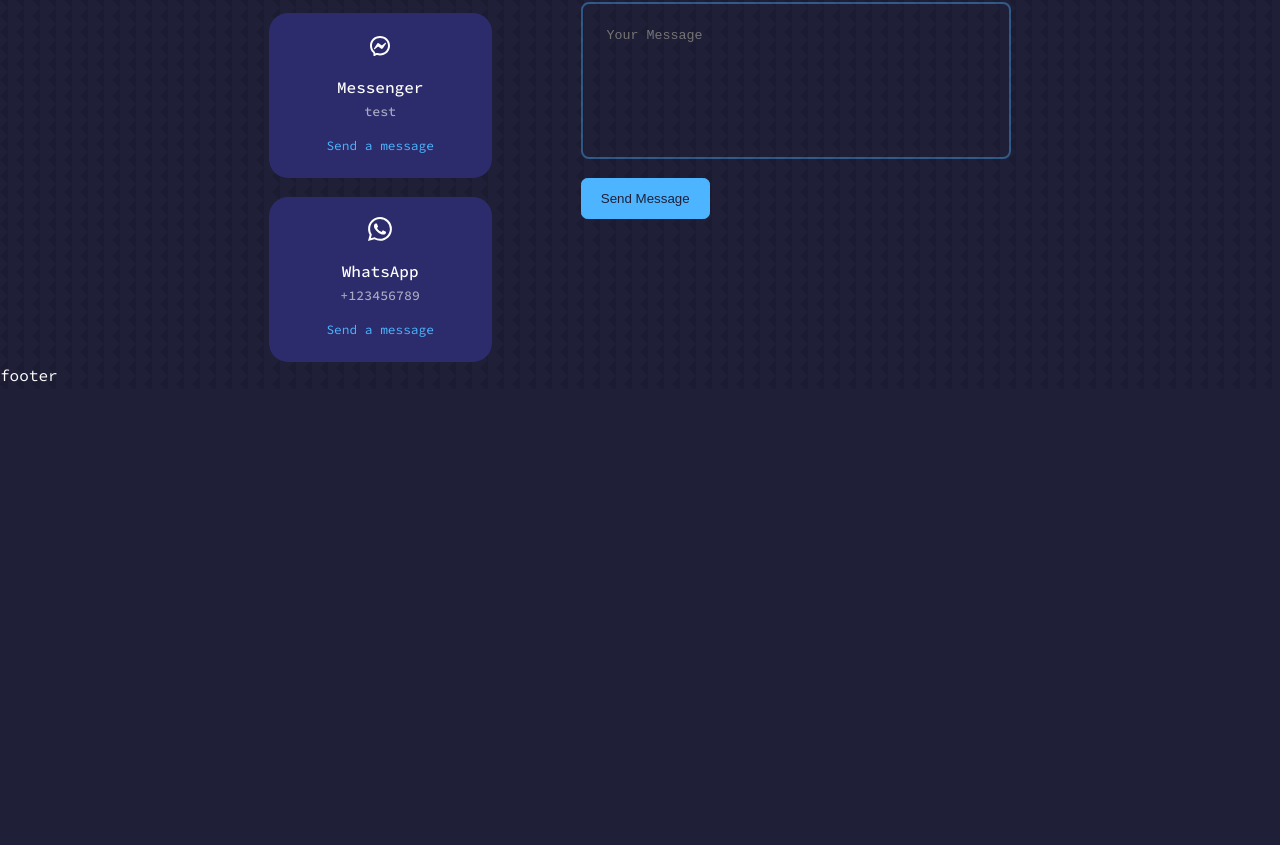
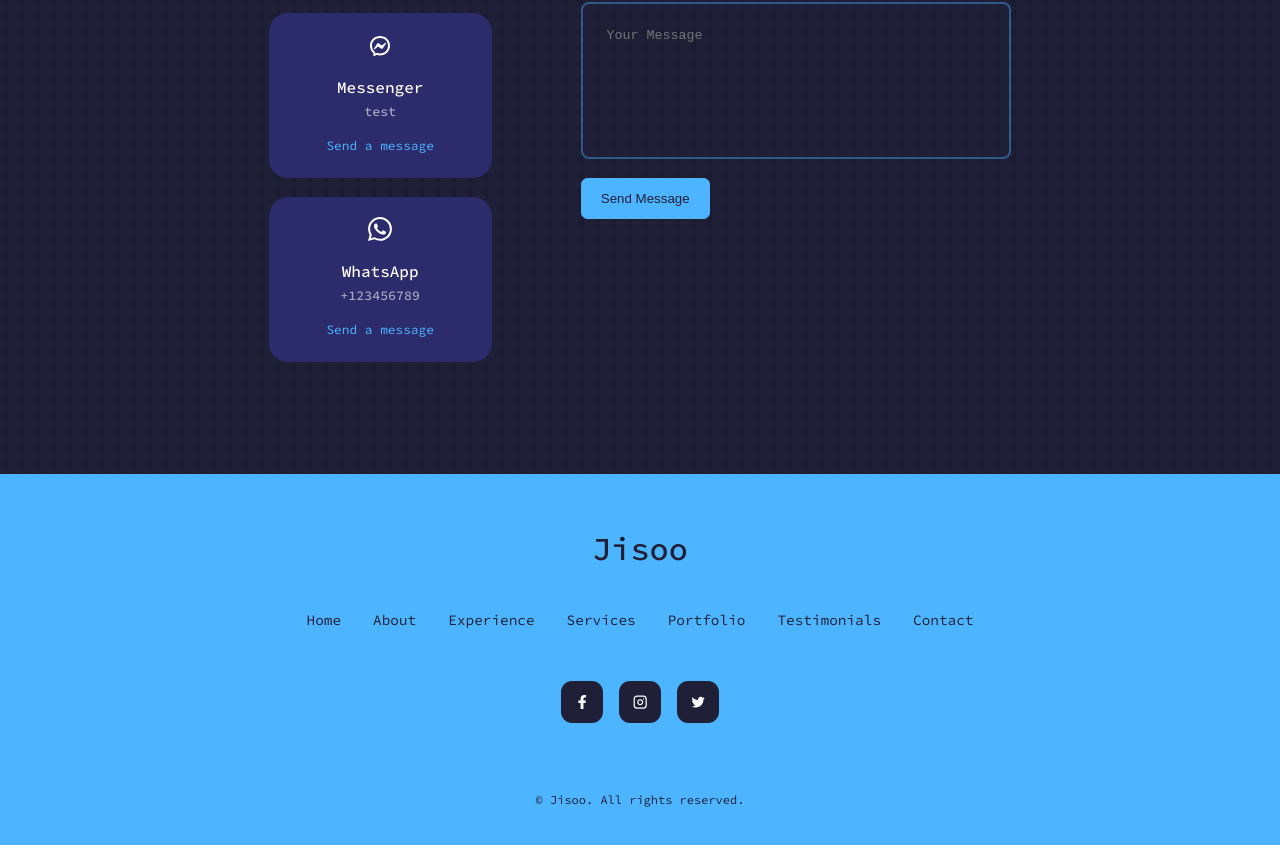
Before and after one commit to jisoooh0202/react-portfolio-website-tutorial, a React (Create React App) app: page / in a window 1280 px wide. Shown: the part 5208-6053 px from the top of the page. Before the commit the page ends 5597 px from the top, so only its background shows below. Built offline with nearby package versions, Linux system fonts and the light colour scheme.

Commit message:
add content and style on footer

```diff
--- a/src/components/footer/Footer.jsx
+++ b/src/components/footer/Footer.jsx
@@ -1,9 +1,34 @@
 import React from 'react'
 import './footer.css'
+import {FaFacebookF} from 'react-icons/fa'
+import {FiInstagram} from 'react-icons/fi'
+import {IoLogoTwitter} from 'react-icons/io'
 
 const footer = () => {
   return (
-	<div>footer</div>
+		<footer>
+			<a href="#" className="footer__logo">Jisoo</a>
+
+			<ul className="permalinks">
+				<li><a href="#">Home</a></li>
+				<li><a href="#about">About</a></li>
+				<li><a href="#experience">Experience</a></li>
+				<li><a href="#services">Services</a></li>
+				<li><a href="#portfolio">Portfolio</a></li>
+				<li><a href="#testimonials">Testimonials</a></li>
+				<li><a href="#contact">Contact</a></li>
+			</ul>
+
+			<div className="footer__socials">
+				<a href="https://facebook.com"><FaFacebookF /></a>
+				<a href="https://instagram.com"><FiInstagram /></a>
+				<a href="https://twitter.com"><IoLogoTwitter /></a>
+			</div>
+
+			<div className="footer__copyright">
+				<small>&copy; Jisoo. All rights reserved.</small>
+			</div>
+		</footer>
   )
 }
 
--- a/src/components/footer/footer.css
+++ b/src/components/footer/footer.css
@@ -0,0 +1,65 @@
+footer {
+	background: var(--color-primary);
+	padding: 3rem 0;
+	text-align: center;
+	font-size: 0.9rem;
+	margin-top: 7rem;
+}
+
+footer a {
+	color: var(--color-bg);
+}
+
+.footer__logo {
+	font-size: 2rem;
+	font-weight: 500;
+	margin-bottom:2rem;
+	display: inline-block;
+}
+
+.permalinks {
+	display: flex;
+	flex-wrap: wrap;
+	justify-content: center;
+	gap: 2rem;
+	margin: 0 auto 3rem;
+}
+
+.footer__socials {
+	display: flex;
+	justify-content: center;
+	gap: 1rem;
+	margin-bottom: 4rem;
+}
+
+.footer__socials a {
+	background: var(--color-bg);
+	color: var(--color-white);
+	padding: 0.8rem;
+	border-radius: 0.7rem;
+	display: flex;
+	border: 1px solid transparent;
+}
+
+.footer__socials a:hover {
+	background: transparent;
+	color: var(--color-bg);
+	border-color: var(--color-bg);
+}
+
+.footer__copyright {
+	margin-bottom: 4rem;
+	color: var(--color-bg);
+}
+
+/* MEDIA QUERIES (SMALL DEVICES) */
+@media screen and (max-width:600px) {
+	.permalinks {
+		flex-direction: column;
+		gap: 1.5rem;
+	}
+
+	.footer__socials {
+		margin-bottom: 2.6rem;
+	}
+}
```
